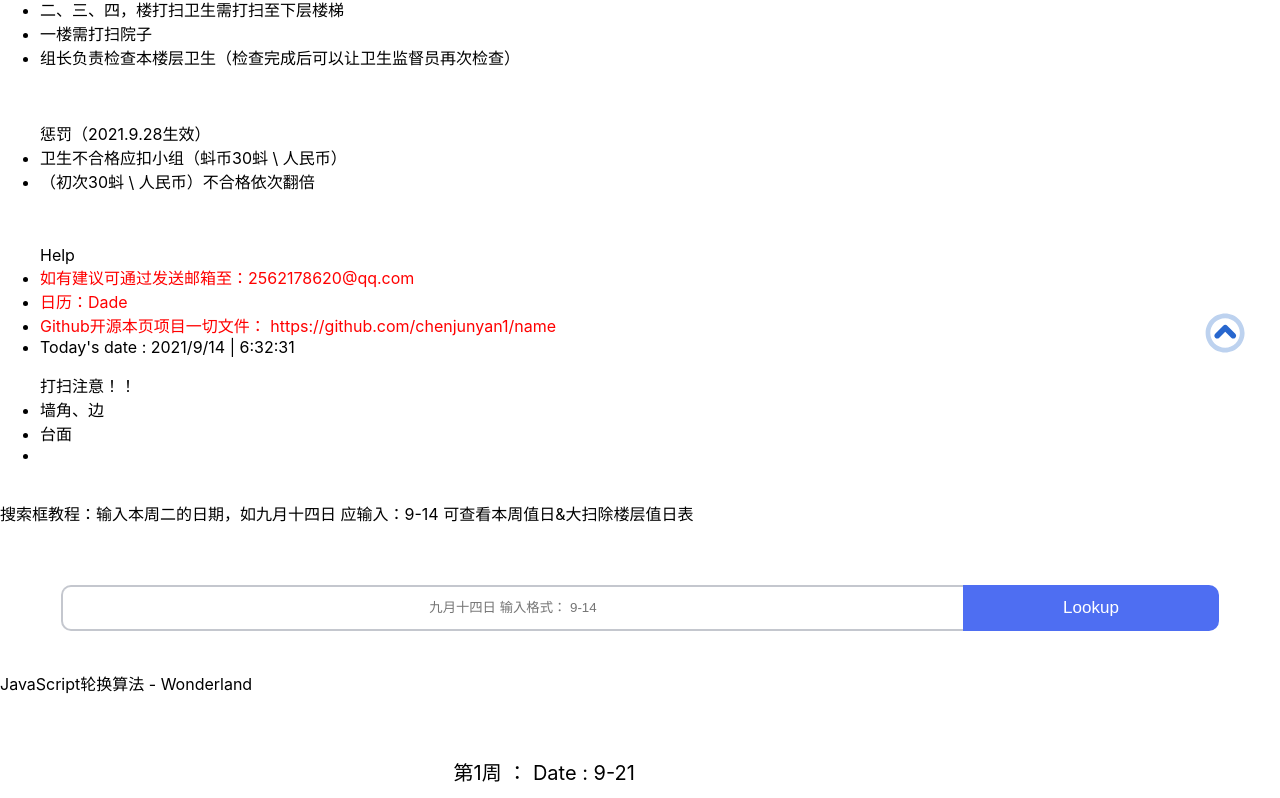
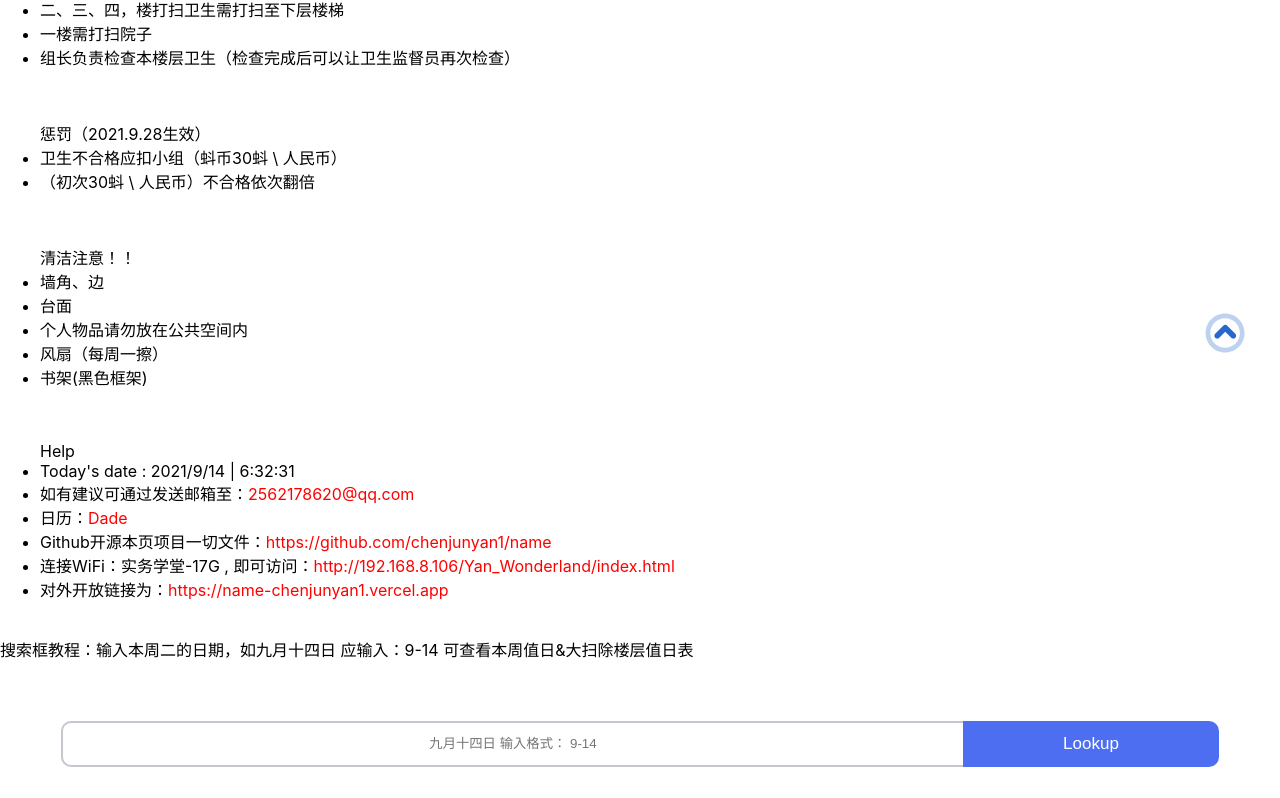
Before and after one commit to chenjunyan1/Hygiene, a React (Create React App) app in the folder value/: page / in a window 1280 px wide. Shown: the part 412-1210 px from the top of the page. Built offline with nearby package versions, Linux system fonts and the light colour scheme.

Commit message:
updata 注意事项

```diff
--- a/value/src/App.js
+++ b/value/src/App.js
@@ -155,25 +155,49 @@ class App extends Component {
           </ul>
           <br />
           <ul>
+            清洁注意！！
+            <li>墙角、边</li>
+            <li>台面</li>
+            <li>个人物品请勿放在公共空间内</li>
+            <li>风扇（每周一擦）</li>
+            <li>书架(黑色框架)</li>
+          </ul>
+          <br />
+          <ul>
             Help
-            <li>
-              <a href="mailto:2562178620@qq.com">如有建议可通过发送邮箱至：2562178620@qq.com</a>
-            </li>
-            <li>
-              <a href="https://calendar-lac.vercel.app">日历：Dade</a>
-            </li>
-            <li>
-              <a href="https://github.com/chenjunyan1/name">Github开源本页项目一切文件： https://github.com/chenjunyan1/name</a>
-            </li>
             <li>
               <Time />
             </li>
-          </ul>
-          <ul>
-            打扫注意！！
-            <li>墙角、边</li>
-            <li>台面</li>
-            <li></li>
+            <li>
+              <div>
+                如有建议可通过发送邮箱至：
+                <a href="mailto:2562178620@qq.com">2562178620@qq.com</a>
+              </div>
+            </li>
+            <li>
+              <div>
+                日历：
+                <a href="https://calendar-lac.vercel.app">Dade</a>
+              </div>
+            </li>
+            <li>
+              <div>
+                Github开源本页项目一切文件：
+                <a href="https://github.com/chenjunyan1/name">https://github.com/chenjunyan1/name</a>
+              </div>
+            </li>
+            <li>
+              <div>
+                连接WiFi：实务学堂-17G , 即可访问：
+                <a href="http://192.168.8.106/Yan_Wonderland/index.html">http://192.168.8.106/Yan_Wonderland/index.html</a>
+              </div>
+            </li>
+            <li>
+              <div>
+                对外开放链接为：
+                <a href="https://name-chenjunyan1.vercel.app/">https://name-chenjunyan1.vercel.app</a>
+              </div>
+            </li>
           </ul>
         </div>
         <br />
@@ -215,7 +239,6 @@ class App extends Component {
                 </div>
               )
             })
-
           }
         </div>
 
```
